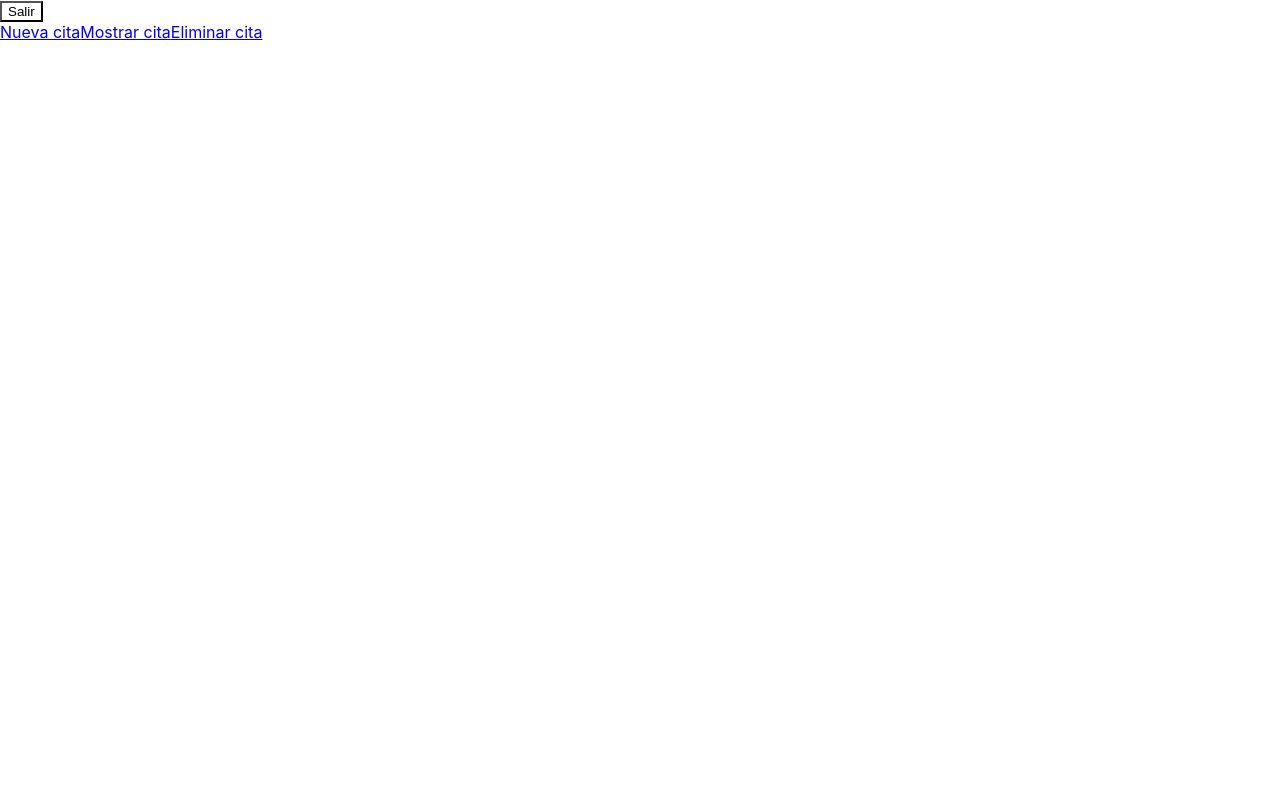
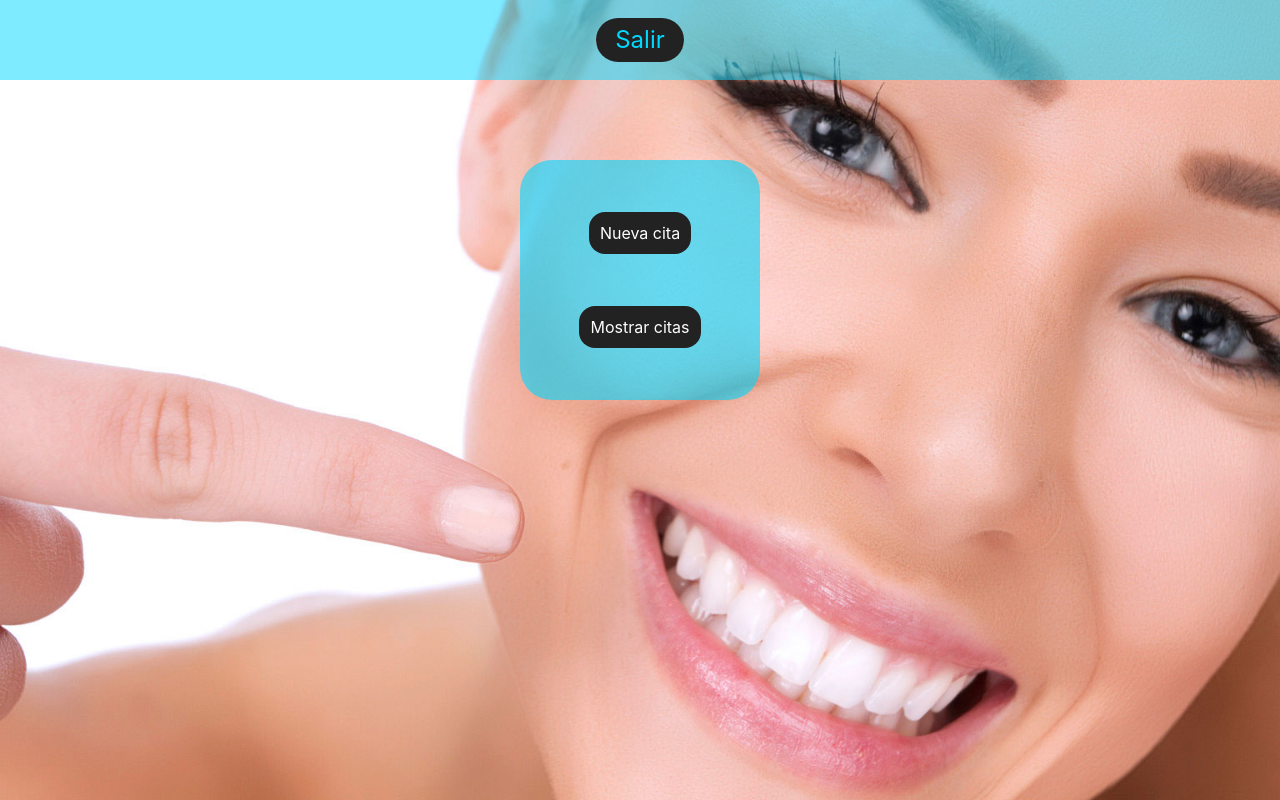
Before and after one commit to CherokiDev/dental-clinic-frontend, a React (Create React App) app: page /profile in a window 1280 px wide. Built offline with nearby package versions, Linux system fonts and the light colour scheme.

Commit message:
added basic styles to Profile

```diff
--- a/src/containers/Profile/Profile.jsx
+++ b/src/containers/Profile/Profile.jsx
@@ -42,18 +42,23 @@ const Profile = () => {
     }  */
 
     return (
+      <body className="body">
 
-        <div>
-            <header>
-                <button onClick={salir}>Salir</button>
-            </header>
-            <div>
-                <Link to="/profile/newAppointment">Nueva cita</Link>
-                <Link to="/profile/showAppointments">Mostrar cita</Link>
-                <Link to="/profile/deleteAppointment">Eliminar cita</Link>
+        <div className="header">
+            <div className="buttons">
+                <Link to onClick={salir}>Salir</Link>
             </div>
         </div>
 
+        <div className="containerButtons">
+              <div className="buttonsProfile">
+                <Link to="/profile/newAppointment">Nueva cita</Link>
+              </div>
+              <div className="buttonsProfile">
+                <Link to="/profile/showAppointments">Mostrar citas</Link>
+              </div>
+        </div>
+      </body>
     )
 }
 
--- a/src/containers/Profile/Profile.scss
+++ b/src/containers/Profile/Profile.scss
@@ -0,0 +1,36 @@
+.containerButtons {
+    background-color: rgba(0, 216, 255, 0.6);
+    height: 15em;
+    width: 15em;
+    margin-top: 10em;
+    border-radius: 2em;
+    display: flex;
+    justify-content: space-evenly;
+    align-items: center;
+    flex-direction: column;
+    position: fixed;
+
+}
+
+.buttonsProfile {
+    border-radius: 1em;
+    background-color: #222;
+    display: flex;
+    justify-content: center;
+    align-items: center;
+    flex-direction: column;
+        a {
+            all: unset;
+            border-radius: 1.2em;
+            cursor: pointer;
+            padding: 0.7em;
+            color: #fdfdfd;
+            transition: 1s;
+
+
+            &:hover {
+                box-shadow: 0em 0em 0.8em 0.7em #222;
+                transition: 1s;
+            }
+        }
+}
```
Also changed, not shown: src/containers/DeleteAppointment/DeleteAppointment.jsx (deleted).
